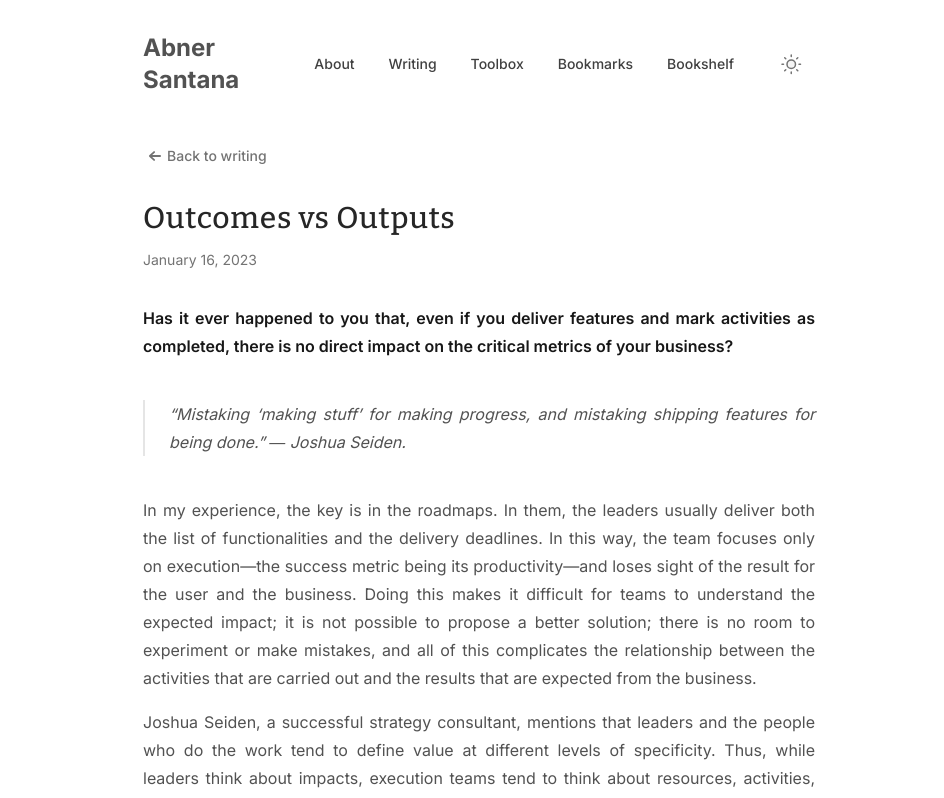
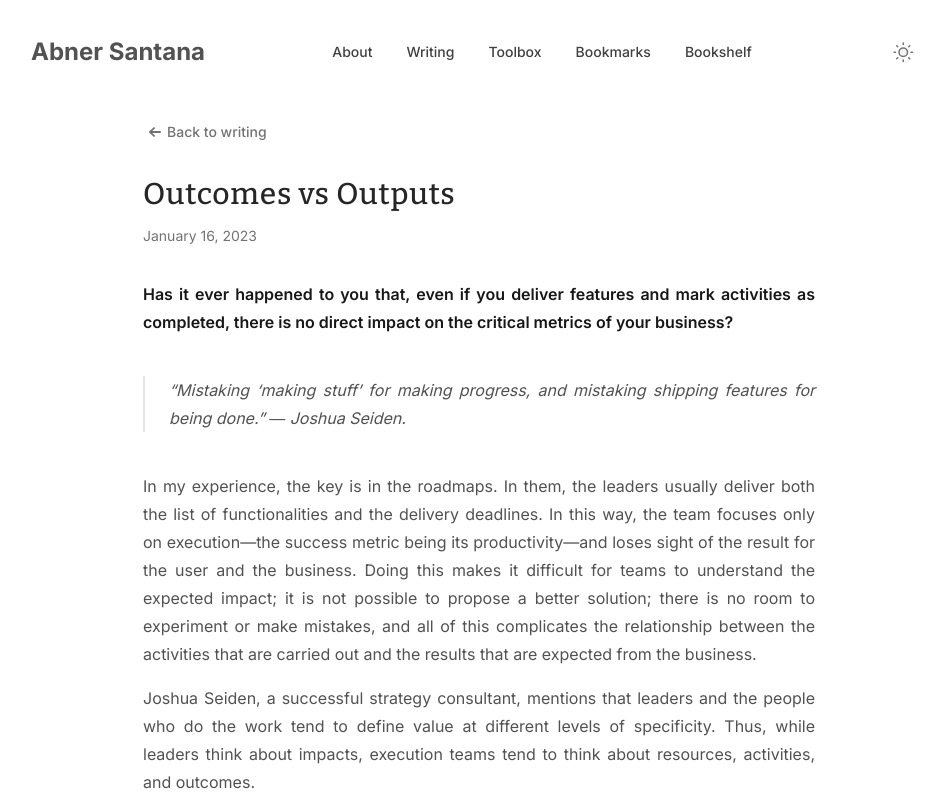
Before and after one commit to abnerssantana/personal-site, a Next.js app: page /writing/outcomes-over-output in a window 1280 px wide. Shown: the top 798 px of the page, without its empty margins (161-1105 px from the left). Built offline with nearby package versions, Linux system fonts and the light colour scheme.

Commit message:
max-w-4xl

```diff
--- a/src/components/Header.tsx
+++ b/src/components/Header.tsx
@@ -114,7 +114,7 @@ export function Header() {
   return (
     <header>
       <nav>
-        <div className="relative z-50 mx-auto flex max-w-2xl justify-between px-6 py-8 sm:px-0">
+        <div className="relative z-50 mx-auto flex max-w-4xl justify-between px-6 py-8 sm:px-0">
           <div className="relative z-10 flex w-full items-center justify-between gap-8">
             <Link href="/" aria-label="Home">
               <Logo className="h-10 w-auto text-gray-900 dark:text-white" />
```
